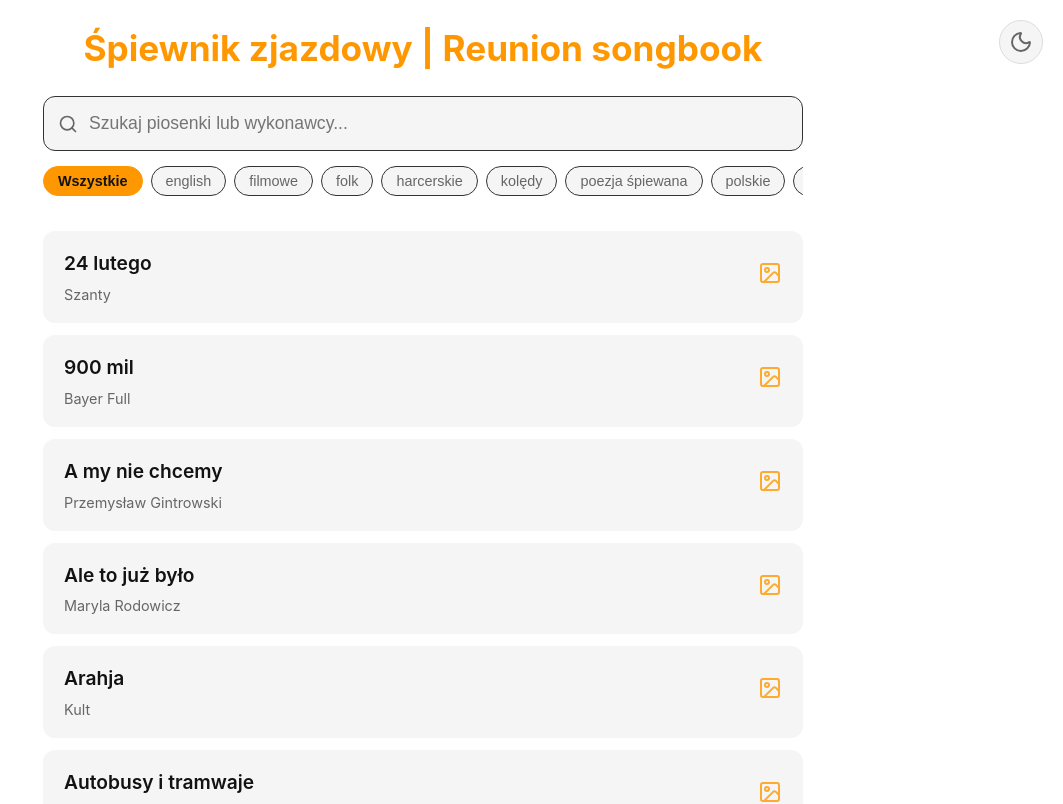
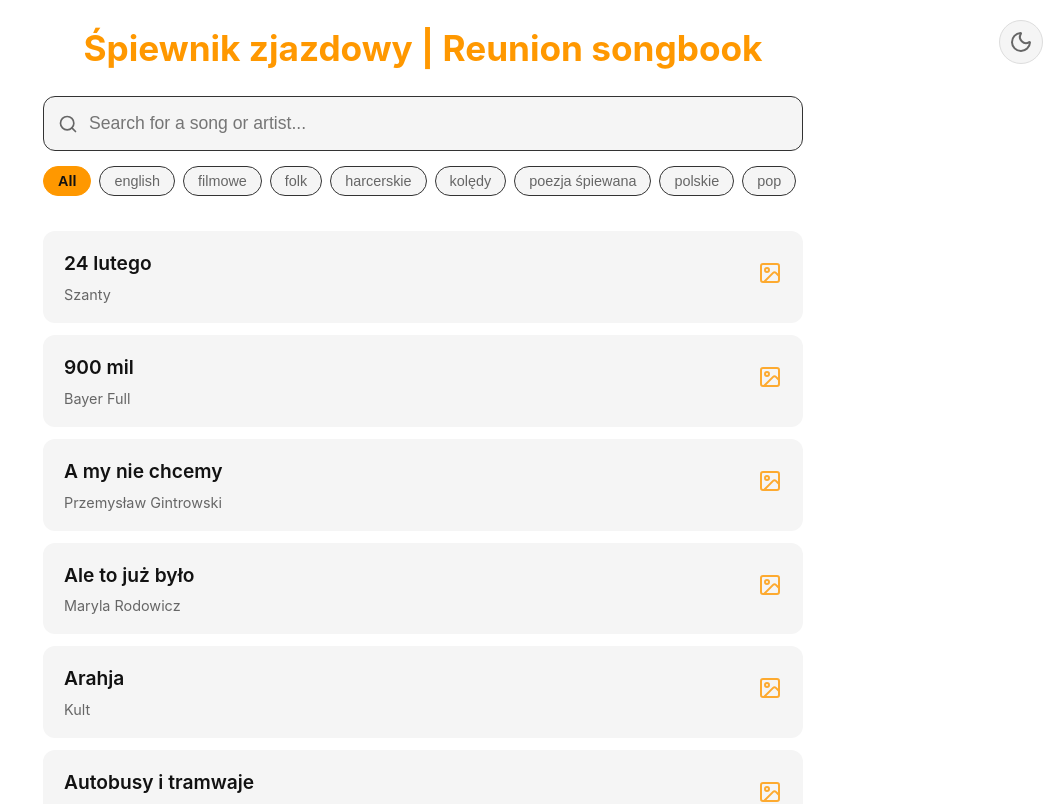
Before and after one commit to michlopicki/michlo-spiewnik, a React (Vite) app: page / in a window 1280 px wide. Shown: the top 804 px of the page, without its empty margins (217-1280 px from the left). Built offline with nearby package versions, Linux system fonts and the light colour scheme.

Commit message:
Translate search placeholder and 'All' tag to English

```diff
--- a/src/App.jsx
+++ b/src/App.jsx
@@ -57,7 +57,7 @@ function Home({ songs }) {
           <input
             type="text"
             className="search-input"
-            placeholder="Szukaj piosenki lub wykonawcy..."
+            placeholder="Search for a song or artist..."
             value={query}
             onChange={(e) => setQuery(e.target.value)}
           />
@@ -69,7 +69,7 @@ function Home({ songs }) {
               className={`tag-pill ${selectedTags.length === 0 ? 'active' : ''}`}
               onClick={() => setSelectedTags([])}
             >
-              Wszystkie
+              All
             </button>
             {allTags.map(tag => (
               <button
```
